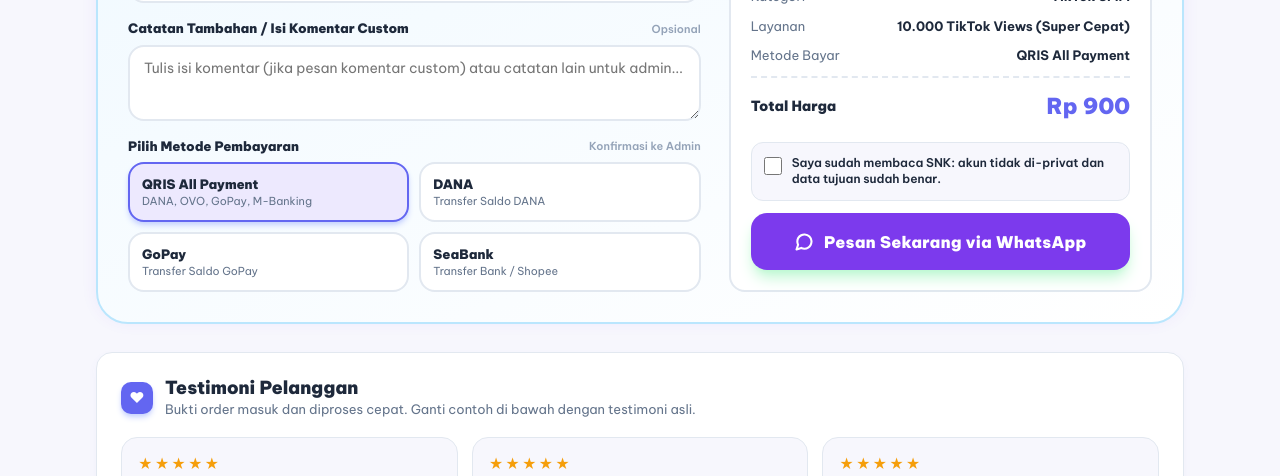
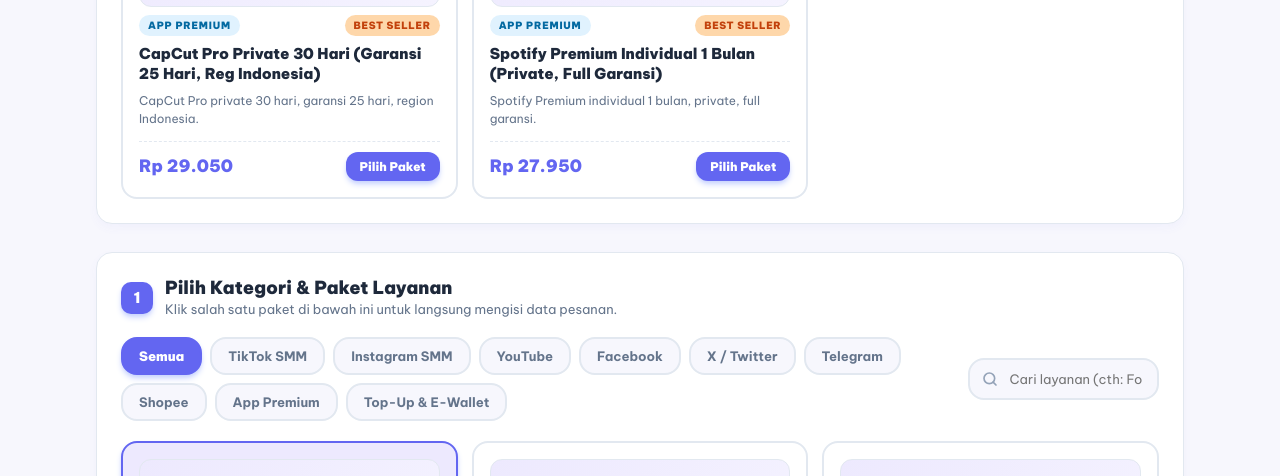
Before and after one commit to hrhaerudin86-dev/ADR-Digital, a plain HTML site: page index.html in a window 1280 px wide. Shown: the part 1139-1615 px from the top of the page. Drawn offline with Linux system fonts and the light colour scheme.

Commit message:
Update web ADR DIGITAL - 72 produk lengkap + gambar

```diff
--- a/index.html
+++ b/index.html
@@ -2667,3 +2667,9 @@
     });
 
     // Initialize App
+    renderBestSellers();
+    renderProducts();
+    selectProduct(PRODUCTS[0].id, false);
+  </script>
+</body>
+</html>
```
